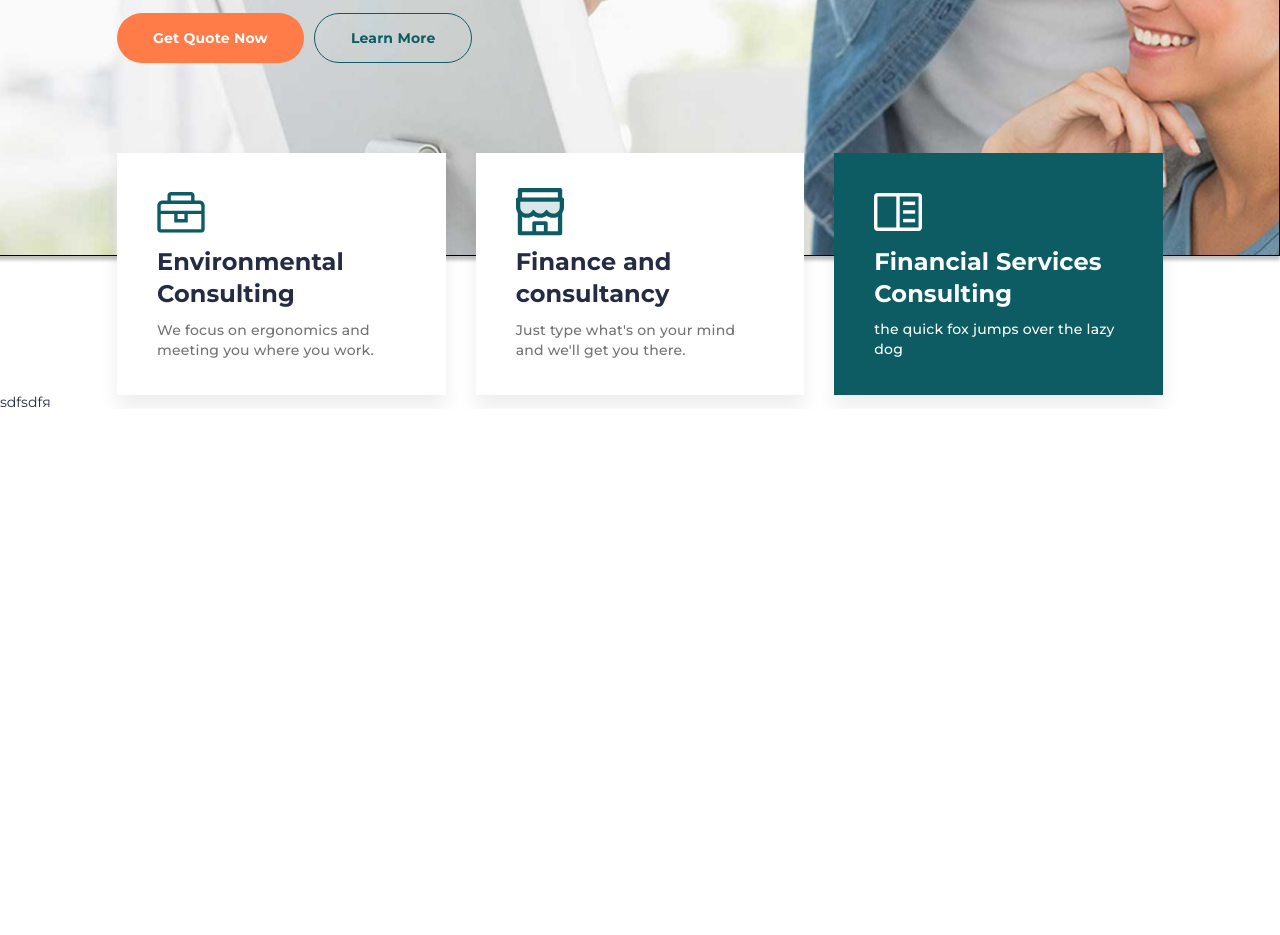
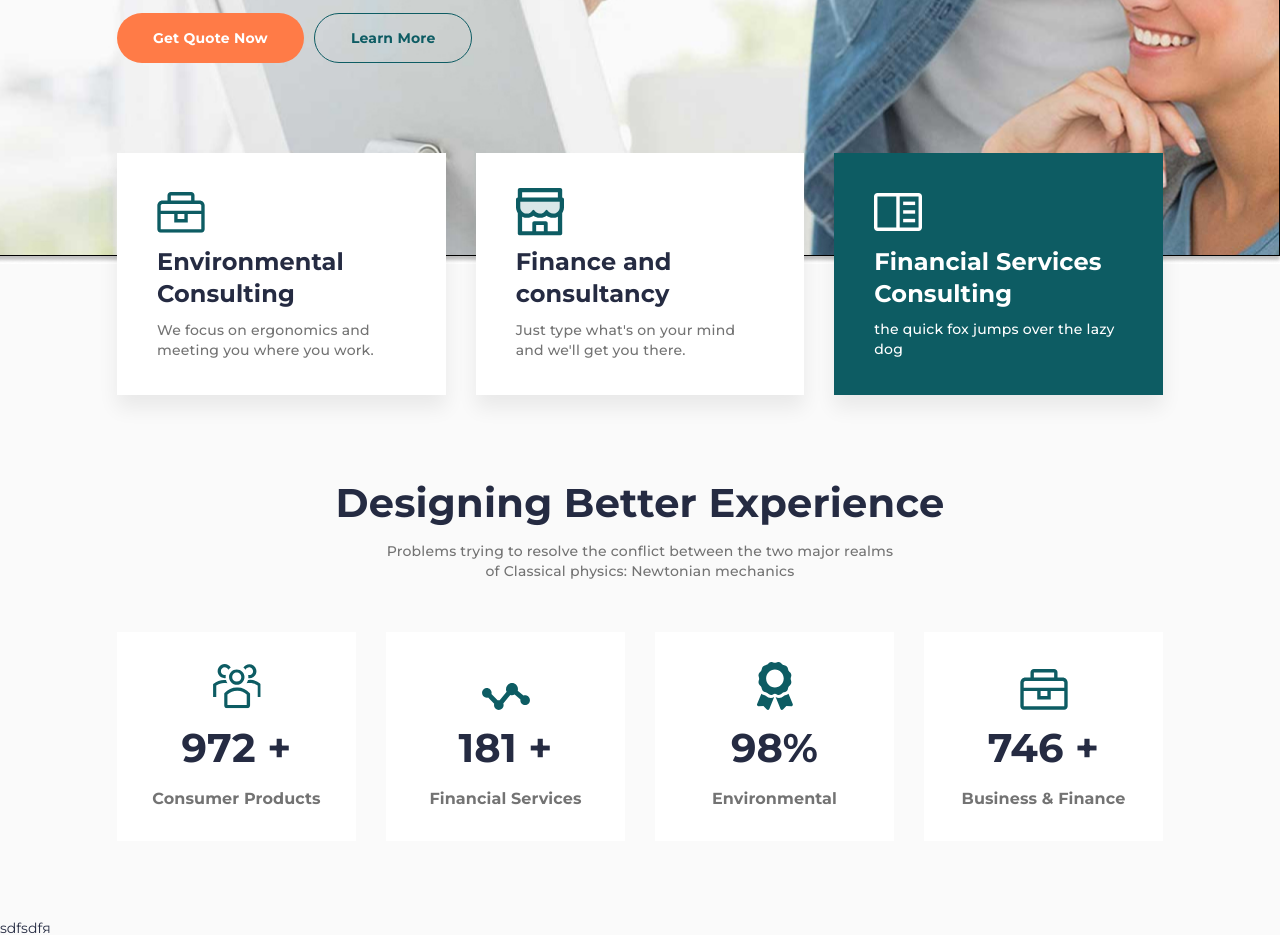
Before and after one commit to Gelan007/Relsive-layout, a plain HTML site: page index.html in a window 1280 px wide. Shown: the part 539-1474 px from the top of the page. Before the commit the page ends 948 px from the top, so only its background shows below. Drawn offline with Linux system fonts and the light colour scheme.

Commit message:
Полностью готовый второй блок 'Designing better experience'

```diff
--- a/index.html
+++ b/index.html
@@ -103,8 +103,75 @@
                     </div>
                 </div>
             </div>
+        </div>
 
-        </div>
+        <section class="page__advantages advantages">
+            <div class="advantages__container _container">
+                <div class="advantages__header header-block">
+                    <h2 class="header-block__title">
+                        Designing Better Experience
+                    </h2>
+                    <div class="header-block__sub-title">
+                        Problems trying to resolve the conflict between the two major realms <br>
+                        of Classical physics: Newtonian mechanics
+                    </div>
+                </div>
+                <div class="advantages__body">
+                    <div class="advantages__column">
+                        <div class="advantages__item">
+                            <div class="advantages__icon">
+                                <img src="img/04.svg" alt="">
+                            </div>
+                            <div class="advantages__title">
+                                972 +
+                            </div>
+                            <div class="advantages__subtitle">
+                                Consumer Products
+                            </div>
+                        </div>
+                    </div>
+                    <div class="advantages__column">
+                        <div class="advantages__item">
+                            <div class="advantages__icon">
+                                <img src="img/05.svg" alt="">
+                            </div>
+                            <div class="advantages__title">
+                                181 +
+                            </div>
+                            <div class="advantages__subtitle">
+                                Financial Services
+                            </div>
+                        </div>
+                    </div>
+                    <div class="advantages__column">
+                        <div class="advantages__item">
+                            <div class="advantages__icon">
+                                <img src="img/06.svg" alt="">
+                            </div>
+                            <div class="advantages__title">
+                                98%
+                            </div>
+                            <div class="advantages__subtitle">
+                                Environmental
+                            </div>
+                        </div>
+                    </div>
+                    <div class="advantages__column">
+                        <div class="advantages__item">
+                            <div class="advantages__icon">
+                                <img src="img/07.svg" alt="">
+                            </div>
+                            <div class="advantages__title">
+                                746 +
+                            </div>
+                            <div class="advantages__subtitle">
+                                Business & Finance
+                            </div>
+                        </div>
+                    </div>
+                </div>
+            </div>
+        </section>
     </main>
     <footer>
         sdfsdfя
--- a/style.css
+++ b/style.css
@@ -34,6 +34,7 @@ html, body {
     font-size: 14px;
     color:#252B42;
     font-family: Montserrat;
+    background: #FAFAFA;
 }
 .wrapper {
     min-height: 100%;
@@ -221,6 +222,7 @@ html, body {
 }
 
 
+/*-----CARD-----------------------*/
 
 .card-block__container {
     position: relative;
@@ -302,5 +304,119 @@ html, body {
     color: #FFFFFF;
 }
 
+/*-------HEADER-BLOCK------------------------------*/
+.header-block {
+    text-align: center;
+}
+
+.header-block__title {
+    font-weight: 700;
+    font-size: 40px;
+    line-height: calc(57 / 40 * 100%);
+    letter-spacing: 0.2px;
+    color: #252B42;
+}
+
+.header-block__title:not(:last-child) {
+    margin-bottom: 10px;
+}
+
+
+.header-block__sub-title {
+    font-weight: 500;
+    font-size: 14px;
+    line-height: calc(20 / 14 * 100%);
+    text-align: center;
+    letter-spacing: 0.2px;
+    color: #737373;
+}
+
+@media (max-width: 992px) {
+    .header-block__title {
+        font-size: 35px;
+    }
+}
+
+/*-------ADVANTAGES--------------------------*/
+
+.advantages {
+    padding: 80px 0;
+}
+
+@media (max-width: 992px) {
+    .advantages {
+        padding: 60px 0;
+    }
+}
+
+@media (max-width: 767px) {
+    .advantages {
+        padding: 40px 0;
+    }
+}
+
+.advantages__header {
+    margin-bottom: 50px;
+}
+
+.advantages__body {
+    display: flex;
+    flex-wrap: wrap;
+    margin: 0 -15px -30px;
+}
+
+
+.advantages__column {
+    flex: 0 1 25%;
+    padding: 0 15px;
+    margin-bottom: 30px;
+}
+
+@media (max-width: 1020px) {
+    .advantages__column {
+        flex: 0 1 50%;
+    }
+}
+
+@media (max-width: 560px) {
+    .advantages__column {
+        flex: 0 1 100%;
+    }
+}
+
+.advantages__item {
+    padding: 30px;
+    background: #FFFFFF;
+    text-align: center;
+}
+
+.advantages__item > *:not(:last-child) {
+    margin-bottom: 10px;
+}
+
+.advantages__icon {
+    height: 48px;
+    display: flex;
+    align-items: flex-end;
+    justify-content: center;
+}
+
+.advantages__title {
+    font-weight: 700;
+    font-size: 40px;
+    line-height: calc(57 / 40 * 100%);
+    letter-spacing: 0.2px;
+    color: #252B42;
+}
+
+.advantages__subtitle {
+    font-weight: 700;
+    font-size: 16px;
+    line-height: calc(24 / 16 * 100%);
+    text-align: center;
+    letter-spacing: 0.1px;
+    color: #737373;
+}
+
 
 /*-----------FOOTER------------------*/
```
Also changed, not shown: img/04.svg (added), img/05.svg (added), img/06.svg (added), img/07.svg (added).
